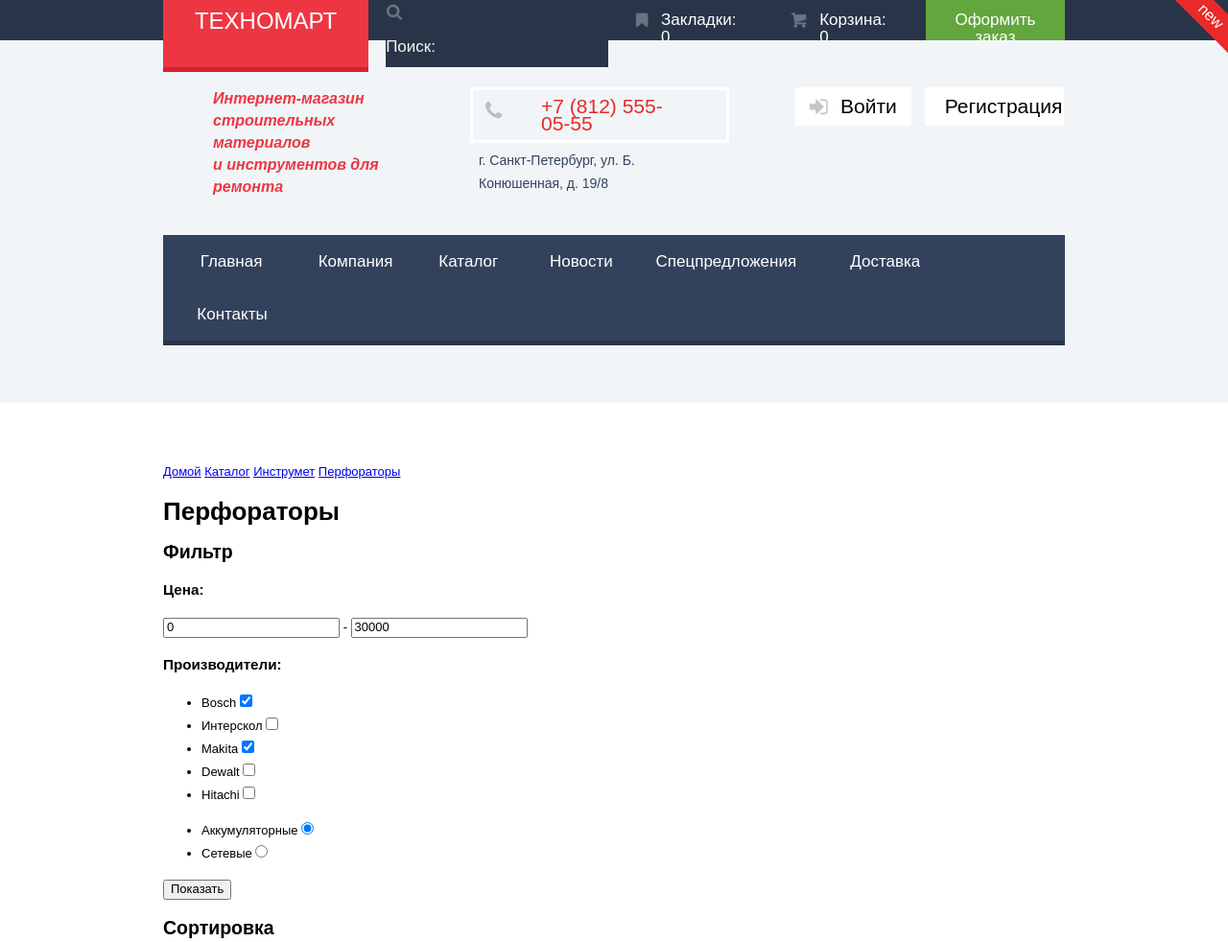
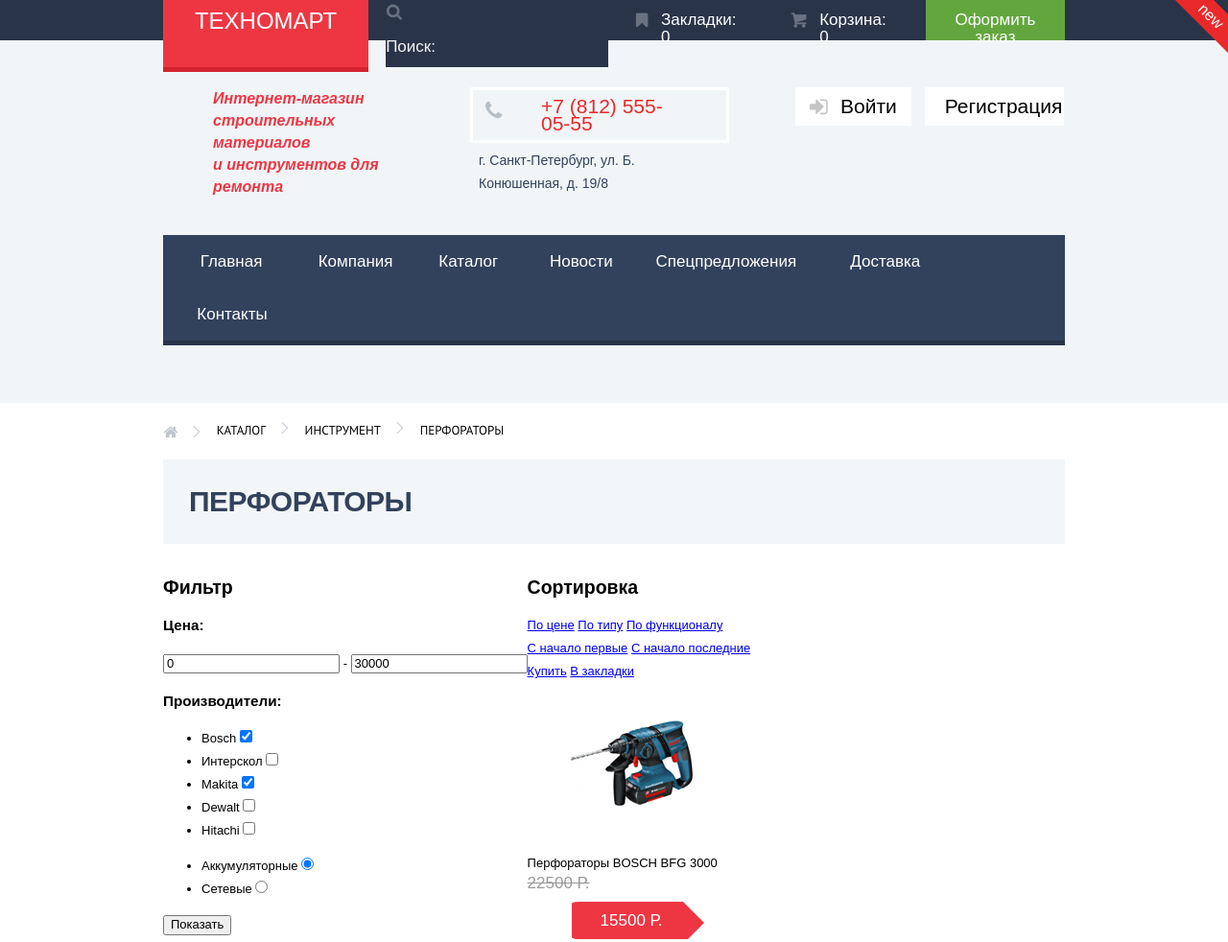
Before and after one commit to MaxBocharnikov/technomart, a plain HTML site: page catalog.html in a window 1280 px wide. Shown: the top 982 px of the page at 96% size. Drawn offline with Linux system fonts and the light colour scheme; a web font is replaced by a local one.

Commit message:
top_meta is done

```diff
--- a/catalog.html
+++ b/catalog.html
@@ -59,9 +59,9 @@
 		<section class="top_meta">
 			<div class="container">
 				<div class="breadcrumbs">
-					<a href="#">Домой</a>
+					<a class="breadcrumbs_home" href="#">Домой</a>
 					<a href="#">Каталог</a>
-					<a href="#">Инструмет</a>
+					<a href="#">Инструмент</a>
 					<a href="#">Перфораторы</a>
 				</div>
 				<h1 class="page_title">Перфораторы</h1>
--- a/css/style.css
+++ b/css/style.css
@@ -15,7 +15,7 @@ color: #000000;
 
 .header {
 	background: #F1F5F7;
-	margin-bottom: 60px;
+	/*margin-bottom: 60px;*/
 }
 
 .header_top {
@@ -446,6 +446,7 @@ color: #000000;
 }
 
 .promo {
+	margin-top: 60px;
 	margin-bottom: 32px;
 }
 
@@ -1565,3 +1566,71 @@ color: #000000;
 .feedback a:active {
 	color: #ee3643;
 }
+
+.top_meta {
+	padding: 17px 0;
+}
+
+.breadcrumbs {
+	margin-bottom: 18px;
+}
+.breadcrumbs a {
+	position: relative;
+	margin-right: 37px;
+
+	font-family: 'PT Sans', sans-serif;
+	font-size: 13px;
+	line-height: 18px;
+	color: #000000;
+	text-decoration: none;
+	text-transform: uppercase;
+}
+
+.breadcrumbs a::after {
+	content: "";
+	position: absolute;
+
+	width: 8px;
+	height: 12px;
+
+	top: 0;
+	right: -24px;
+
+	background: url("../img/breadcrumbs-right.png");
+}
+
+.breadcrumbs a:last-child::after {
+	width: 0px;
+	height: 0px;
+
+	background: none;
+}
+
+.breadcrumbs .breadcrumbs_home {
+	display: inline-block;
+
+	width: 15px;
+	height: 12px;
+
+
+	font-size: 0;
+
+	background: url("../img/breadcrumbs-home.png") no-repeat;
+}
+
+.page_title {
+	margin: 0;
+	padding: 29px 27px;
+
+	font-size: 30px;
+	line-height: 30px;
+	color: #32425c;
+	text-transform: uppercase;
+	letter-spacing: -0.5px;
+
+	background: #F2F6F8;
+}
+
+.catalog .container {
+	display: flex;
+}
```
Also changed, not shown: img/breadcrumbs-home.png (added), img/breadcrumbs-right.png (added).
